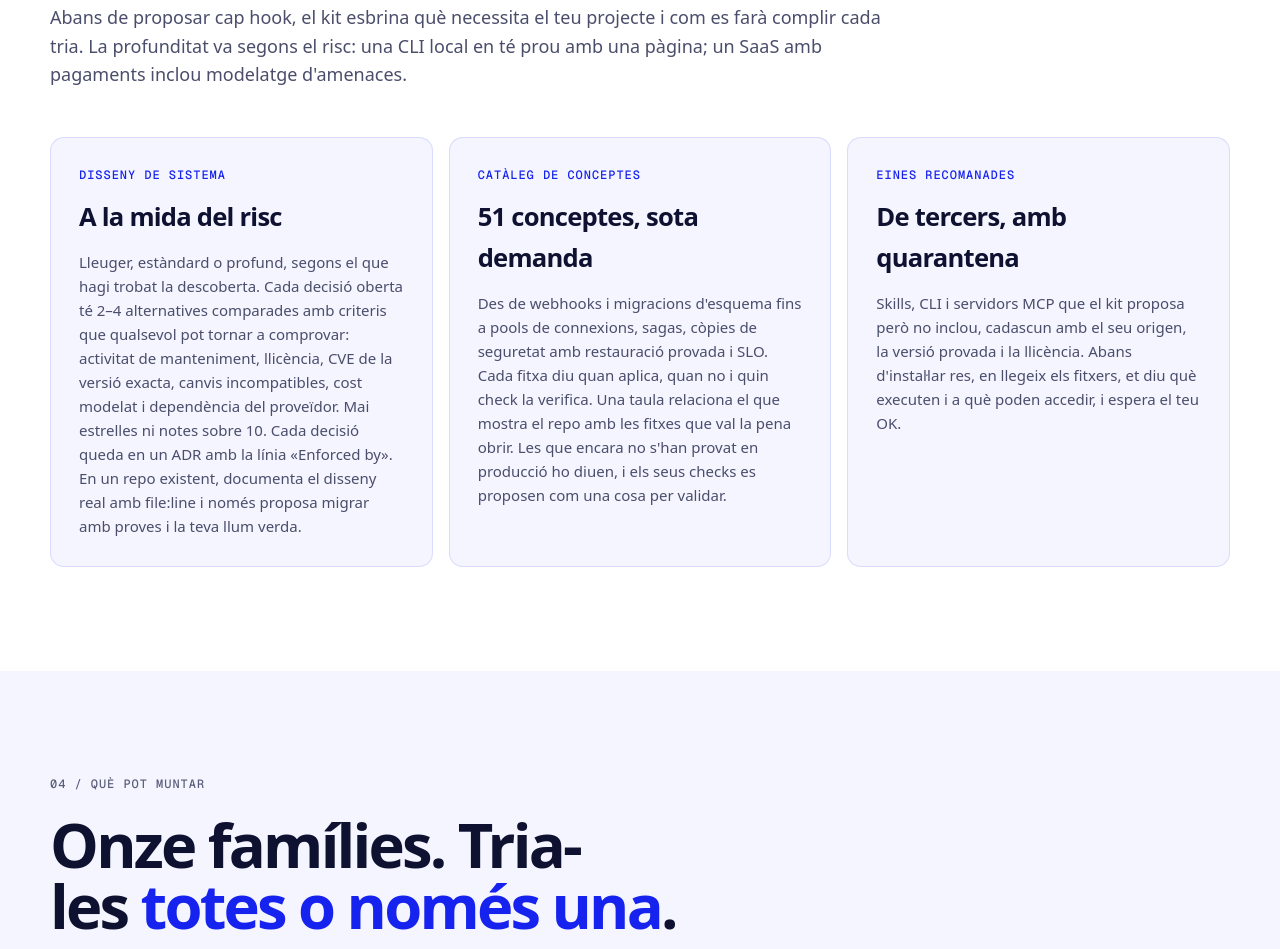
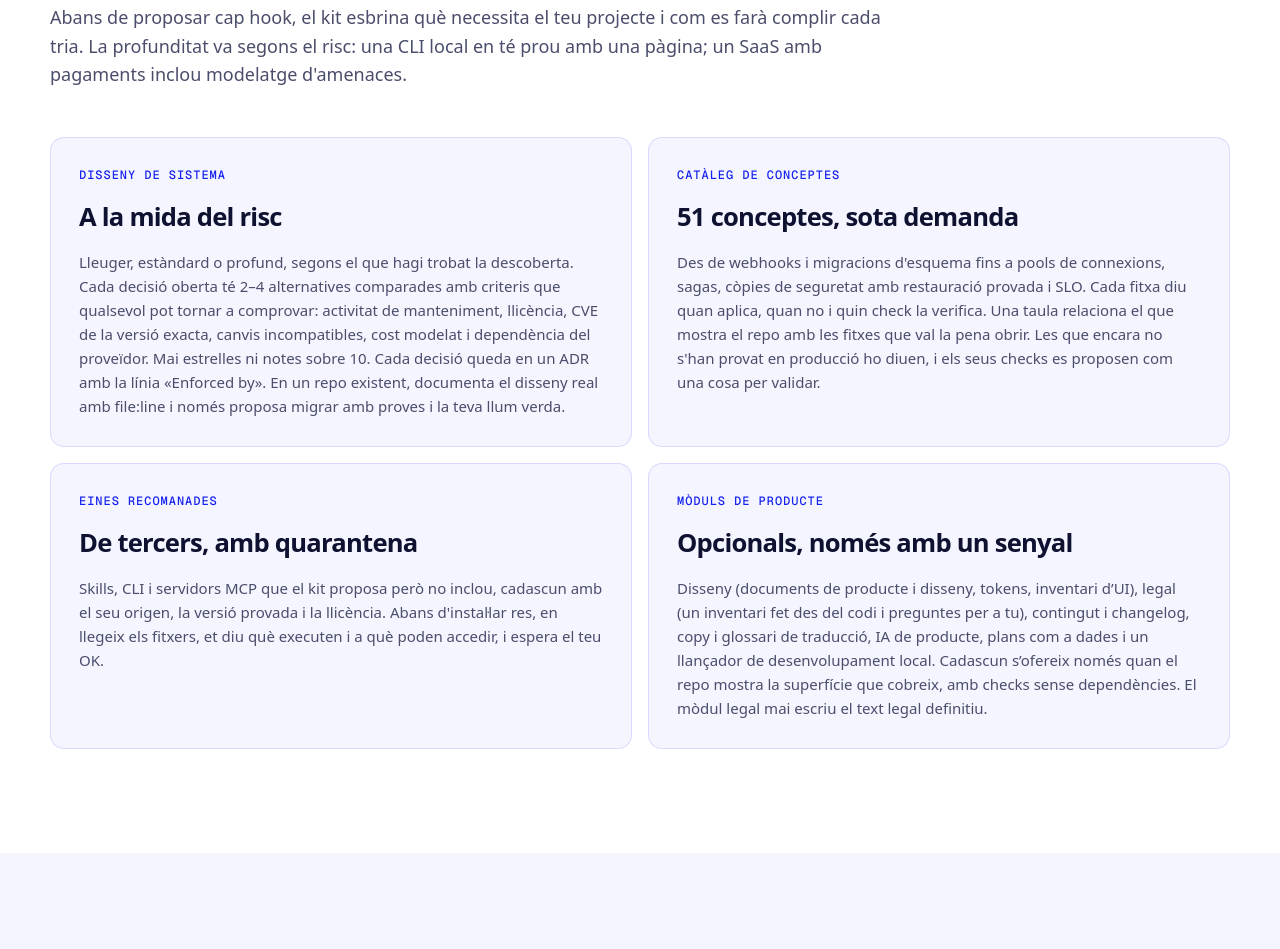
Before and after one commit to rwxce/agentic-repo-kit, a plain HTML site: page site/ca/index.html in a window 1280 px wide. Shown: the part 3310-4259 px from the top of the page. Drawn offline with Linux system fonts and the light colour scheme; a web font is replaced by a local one.

Commit message:
feat(site): product modules card in the design section (en, ca, es)
A fourth card in "Design and concepts" mentions the opt-in product
modules; the grid becomes two by two on wide screens. Checked with
Playwright at 375 and 1440 px in all three languages: no horizontal
overflow.

Co-Authored-By: Claude Opus 5.5 <noreply@anthropic.com>

```diff
--- a/site/ca/index.html
+++ b/site/ca/index.html
@@ -232,7 +232,7 @@ cp -R agentic-repo-kit/skills/repo-bootstrap ~/.claude/skills/</pre>
 <h2 style="margin: 0; font-family: var(--font-display); font-weight: 900; font-size: clamp(2.2rem,4.8vw,4.4rem); line-height: 0.98; letter-spacing: -0.045em; color: var(--lp-head); text-wrap: balance">Cada decisió diu <span style="color: var(--lp-accent)">quin check la sosté</span>.</h2>
 <p style="margin: 0; font-size: 18px; color: var(--lp-body); text-wrap: pretty">Abans de proposar cap hook, el kit esbrina què necessita el teu projecte i com es farà complir cada tria. La profunditat va segons el risc: una CLI local en té prou amb una pàgina; un SaaS amb pagaments inclou modelatge d'amenaces.</p>
 </div>
-<div style="display: grid; grid-template-columns: repeat(auto-fit, minmax(min(300px, 100%), 1fr)); gap: 16px">
+<div style="display: grid; grid-template-columns: repeat(auto-fit, minmax(min(440px, 100%), 1fr)); gap: 16px">
 <div style="display: flex; flex-direction: column; gap: 12px; padding: 28px; background: var(--lp-soft); border: 1px solid var(--lp-line); border-radius: 14px">
 <p style="margin: 0; font-family: var(--font-mono); font-size: 12px; letter-spacing: 0.08em; text-transform: uppercase; color: var(--lp-accent)">Disseny de sistema</p>
 <h3 style="margin: 0; font-family: var(--font-display); font-weight: 700; font-size: clamp(1.3rem,2vw,1.6rem); letter-spacing: -0.03em; color: var(--lp-head)">A la mida del risc</h3>
@@ -247,6 +247,11 @@ cp -R agentic-repo-kit/skills/repo-bootstrap ~/.claude/skills/</pre>
 <p style="margin: 0; font-family: var(--font-mono); font-size: 12px; letter-spacing: 0.08em; text-transform: uppercase; color: var(--lp-accent)">Eines recomanades</p>
 <h3 style="margin: 0; font-family: var(--font-display); font-weight: 700; font-size: clamp(1.3rem,2vw,1.6rem); letter-spacing: -0.03em; color: var(--lp-head)">De tercers, amb quarantena</h3>
 <p style="margin: 0; font-size: 15px; color: var(--lp-body)">Skills, CLI i servidors MCP que el kit proposa però no inclou, cadascun amb el seu origen, la versió provada i la llicència. Abans d'instal·lar res, en llegeix els fitxers, et diu què executen i a què poden accedir, i espera el teu OK.</p>
+</div>
+<div style="display: flex; flex-direction: column; gap: 12px; padding: 28px; background: var(--lp-soft); border: 1px solid var(--lp-line); border-radius: 14px">
+<p style="margin: 0; font-family: var(--font-mono); font-size: 12px; letter-spacing: 0.08em; text-transform: uppercase; color: var(--lp-accent)">Mòduls de producte</p>
+<h3 style="margin: 0; font-family: var(--font-display); font-weight: 700; font-size: clamp(1.3rem,2vw,1.6rem); letter-spacing: -0.03em; color: var(--lp-head)">Opcionals, només amb un senyal</h3>
+<p style="margin: 0; font-size: 15px; color: var(--lp-body)">Disseny (documents de producte i disseny, tokens, inventari d&rsquo;UI), legal (un inventari fet des del codi i preguntes per a tu), contingut i changelog, copy i glossari de traducció, IA de producte, plans com a dades i un llançador de desenvolupament local. Cadascun s&rsquo;ofereix només quan el repo mostra la superfície que cobreix, amb checks sense dependències. El mòdul legal mai escriu el text legal definitiu.</p>
 </div>
 </div>
 </div>
```
Also changed, not shown: site/es/index.html (+6 -1 lines), site/index.html (+6 -1 lines), 1 other file.
